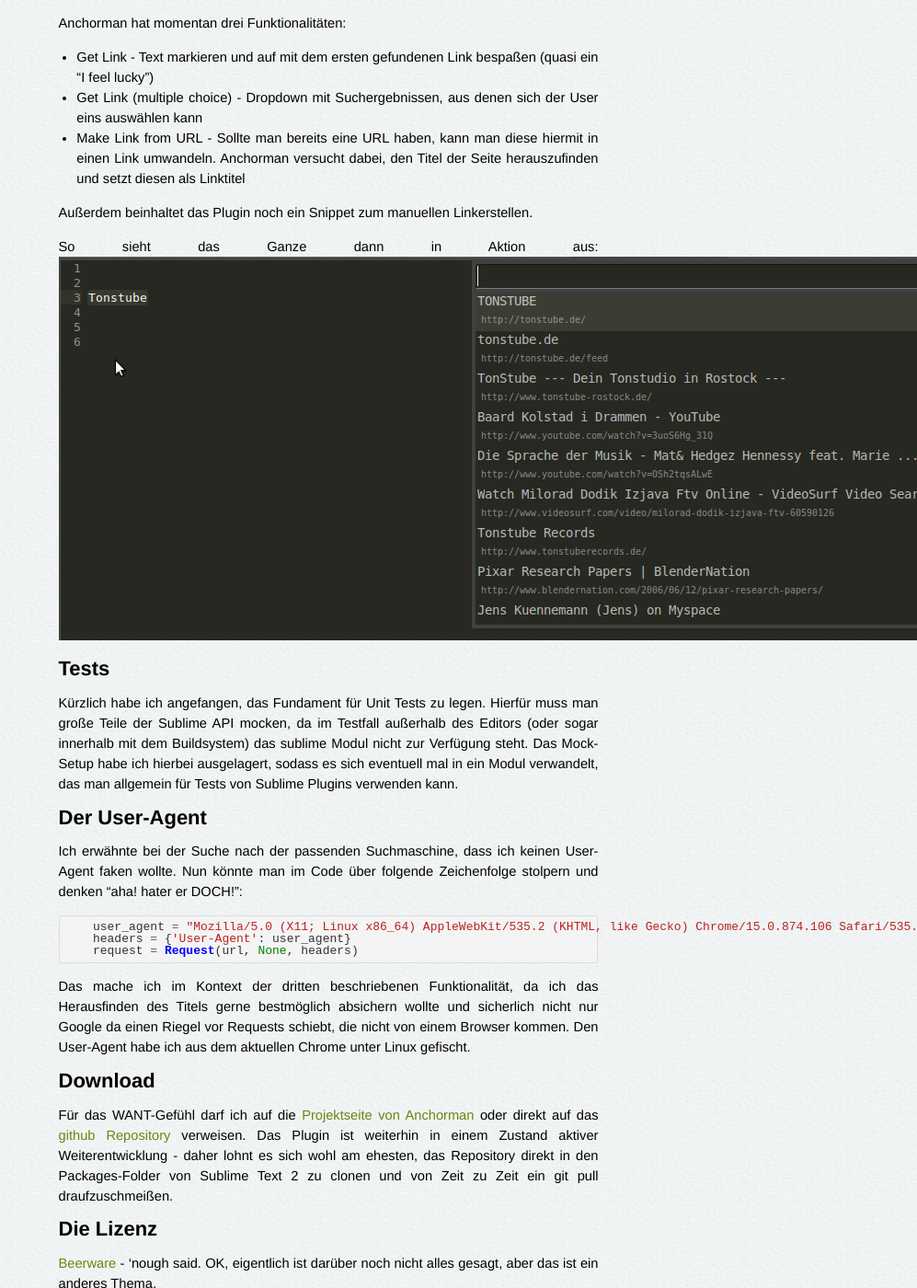
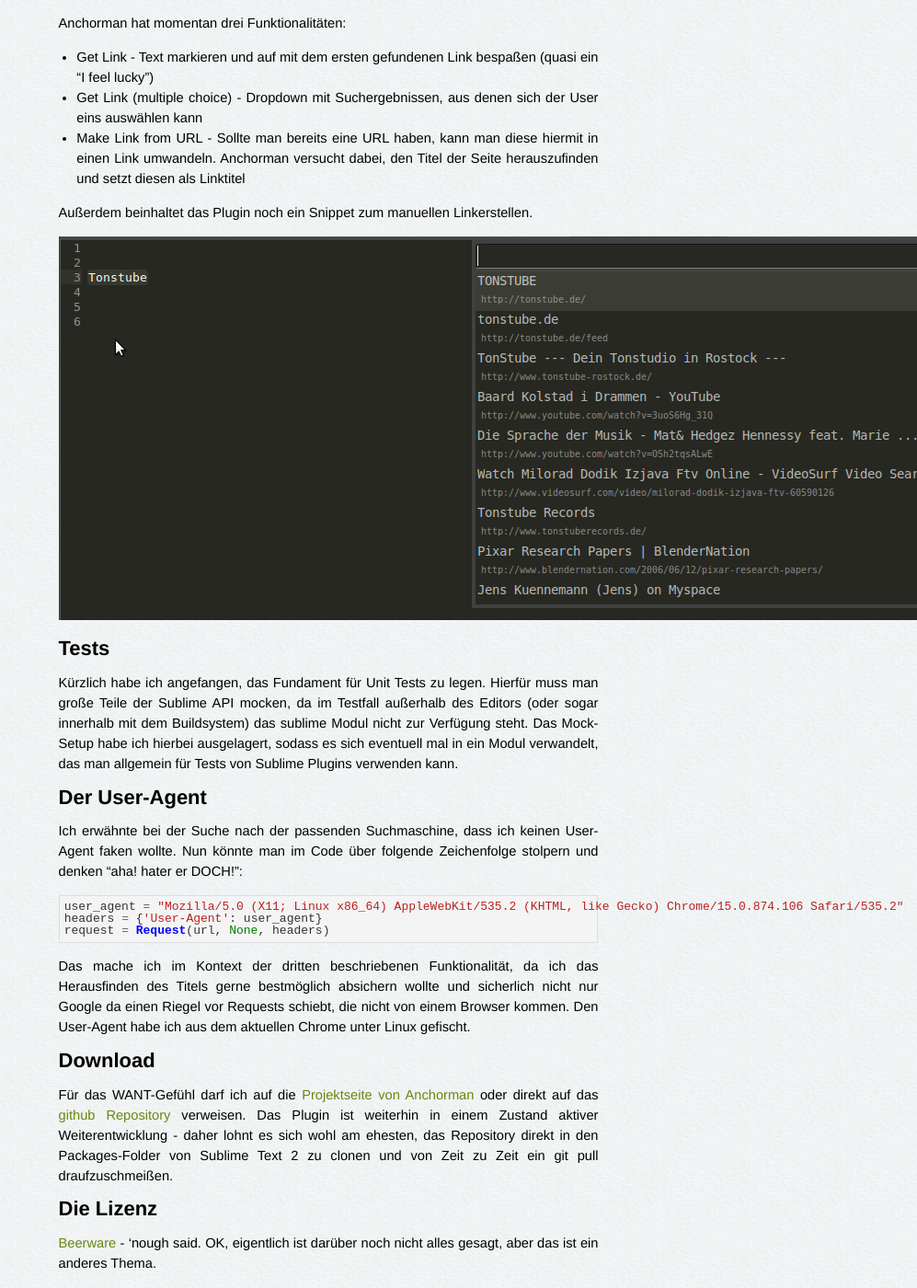
Before and after one commit to bestform/bestform.github.com, a Jekyll site: the page built from _posts/2011-11-28-Anchorman.markdown, in a window 1280 px wide and 1400 px high, scrolled down 1341 px. Shown: the whole window at 92% size, without its empty margins (283-1280 px from the left). Built offline with Jekyll 4.4.1, drawn with Linux system fonts in a browser that asks for light colours; comment, search, counter and statistics services are not loaded.

Commit message:
added entry about anchorman - updated

```diff
--- a/_posts/2011-11-28-Anchorman.markdown
+++ b/_posts/2011-11-28-Anchorman.markdown
@@ -44,7 +44,6 @@ Anchorman hat momentan drei Funktionalitäten:
 
 Außerdem beinhaltet das Plugin noch ein Snippet zum manuellen Linkerstellen.
 
-So sieht das Ganze dann in Aktion aus:
 ![Anchorman in Aktion](/img/anchorman.png)
 
 Tests
@@ -56,9 +55,9 @@ Der User-Agent
 Ich erwähnte bei der Suche nach der passenden Suchmaschine, dass ich keinen User-Agent faken wollte. Nun könnte man im Code über folgende Zeichenfolge stolpern und denken "aha! hater er DOCH!":
 
 {% highlight python %}
-    user_agent = "Mozilla/5.0 (X11; Linux x86_64) AppleWebKit/535.2 (KHTML, like Gecko) Chrome/15.0.874.106 Safari/535.2"
-    headers = {'User-Agent': user_agent}
-    request = Request(url, None, headers)
+user_agent = "Mozilla/5.0 (X11; Linux x86_64) AppleWebKit/535.2 (KHTML, like Gecko) Chrome/15.0.874.106 Safari/535.2"
+headers = {'User-Agent': user_agent}
+request = Request(url, None, headers)
 {% endhighlight %}
 
 Das mache ich im Kontext der dritten beschriebenen Funktionalität, da ich das Herausfinden des Titels gerne bestmöglich absichern wollte und sicherlich nicht nur Google da einen Riegel vor Requests schiebt, die nicht von einem Browser kommen.
```
